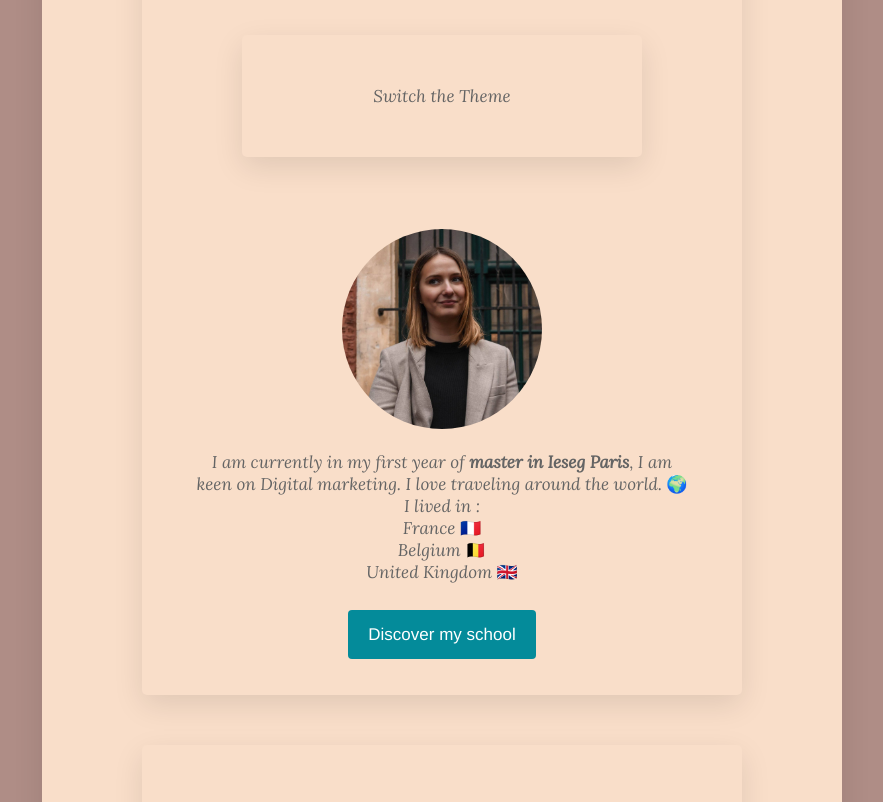
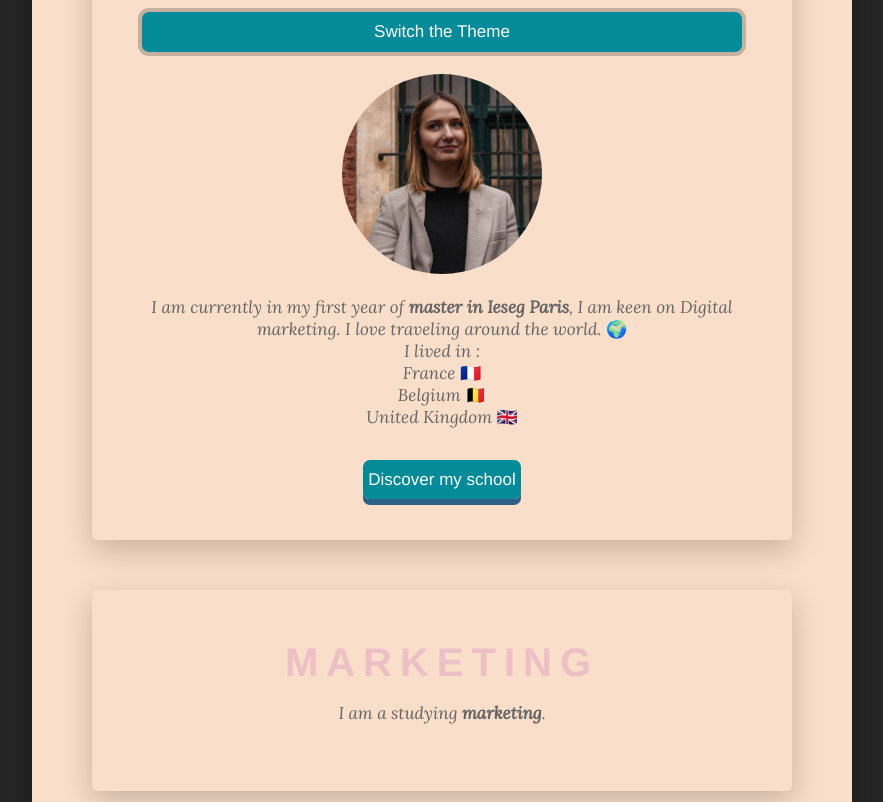
Before and after one commit to romane-dubrunfaut/my-profile, a plain HTML site: page index.html in a window 1280 px wide. Shown: the part 297-1099 px from the top of the page, without its empty margins (198-1081 px from the left). Drawn offline with Linux system fonts and the light colour scheme.

Commit message:
Update style.css

```diff
--- a/style.css
+++ b/style.css
@@ -1,18 +1,24 @@
 body {
-background-color:#AF8D86;
-color:rgb(100 100 100);
-font-size: 17px;
-font-family: lora,serif;
+	background-color:#AF8D86;
+	color:rgb(100 100 100);
+	font-size: 17px;
+	font-family: lora,serif;
+	margin: 0;
+	padding: 0;
+	background: var(--background);
+	display: flex;
+	justify-content: center;
+	align-items: center;    flex-direction: column;
 }
 
 h1{
-	color: #432E36;
 	font-family: helvetica,serif;
-    font-size: 50px;
-    font-weight: lighter;
+    font-size: 80px;
+    font-weight: 400;
     letter-spacing: 10px;
+    color: var(--ecriture);
+}
 
-}
 h2, h3{
 	color: #EDBFC6;
 	font-family: helvetica,serif;
@@ -20,6 +26,9 @@ h2, h3{
 	letter-spacing: 8px;
 	font-weight: 400
 	line-height: 1.6;
+	color: var(--ecriture);
+	display: inline;
+
 }
 
 a{
@@ -31,49 +40,26 @@ a:hover {
 	color: rgb(230 230 230);
 }
 
-p{ text-justify: center;
+/*Custome and Design with class*/
+
+.container{
+	width: 800px;
+	margin: 0px auto;
+	text-align: center;
+    background: #F9DEC9;
+    padding: 10px;
+    box-shadow: 0px 10px 30px rgba(0,0,0,0.3);
+    border-radius: 5px;
 }
-
-div{
-    margin: 5px auto;
+.card-white{
+    margin: 0px auto;
     background: #F9DEC9;
     padding: 50px;
     margin: 50px;
-    box-shadow: 0px 10px 30px rgba(0,0,0,0.1);
+    box-shadow: 0px 10px 30px rgba(0,0,0,0.2);
     border-radius: 5px;
 }
 
-
-/*Custome and Design with class*/
-
-.container{
-	width: 700px;
-	margin: 40px auto;
-	text-align: center;
-}
-@media (max-width: 760px){
-	.container{
-		width: 600px;
-	}
-}
-
-@media (max-width: 500px){
-	.container{
-		width: 400px;
-	}
-}
-
-
-
-
-
-.card-margin{
-	background-color: white;
-	padding: 40px;
-	box-shadow: 0px 10px 30px rgba(0,0,0,0.1);
-	border-radius:4px;
-	margin: 20px 0px;
-}
 
 .img-circle{
 	border-radius: 50%
@@ -81,15 +67,25 @@ div{
 
 .btn-blue{
 	background-color: rgb(4 139 154);
+	font-family: helvetica;
 	color: white;
-	padding: 15px 20px;
-	border-radius: 4px;
+	padding: 10px 5px;
+	border-radius: 7px;
+    cursor: pointer;
+    position: relative;
+    box-shadow: 0 6px #2d6187;
+}
 
+.btn-blue:hover{
+	color: white;
+	box-shadow: 0 4px #2d6187;
+    top: 2px;
 }
-.btn-blue:hover{
-	background-color: black;
-	color: white;
-}
+.btn:active {
+    box-shadow: 0 0 #2d6187;
+    top: 6px;
+ }
+
 .list-inline{
 	list-style: none;
 	padding-left: 0px;
@@ -104,3 +100,36 @@ div{
 #introduction p {
 	margin-bottom: 40px;
 }
+
+/*SwitchleTheme*/
+
+:root {
+    --ecriture: #EDBFC6;
+    --background: #262626;
+}
+
+.changetheme{
+	background-color: rgb(4 139 154);
+	font-family: helvetica;
+	color: white;
+	padding: 10px 5px;
+	border-radius: 7px;
+    cursor: pointer;
+    position: relative;
+    box-shadow: 0 0 0 0 #000;
+    animation: pulse 2s infinite;
+}
+@keyframes pulse {
+    to {
+        box-shadow: 0 0 0 5px rgba(0, 0, 0, 0.01);
+    }
+}
+.changetheme:hover{
+	color: white;
+	background: black;
+    top: 2px;
+}
+.changetheme:active {
+    box-shadow: 0 0 #2d6187;
+    top: 6px;
+ }
```
